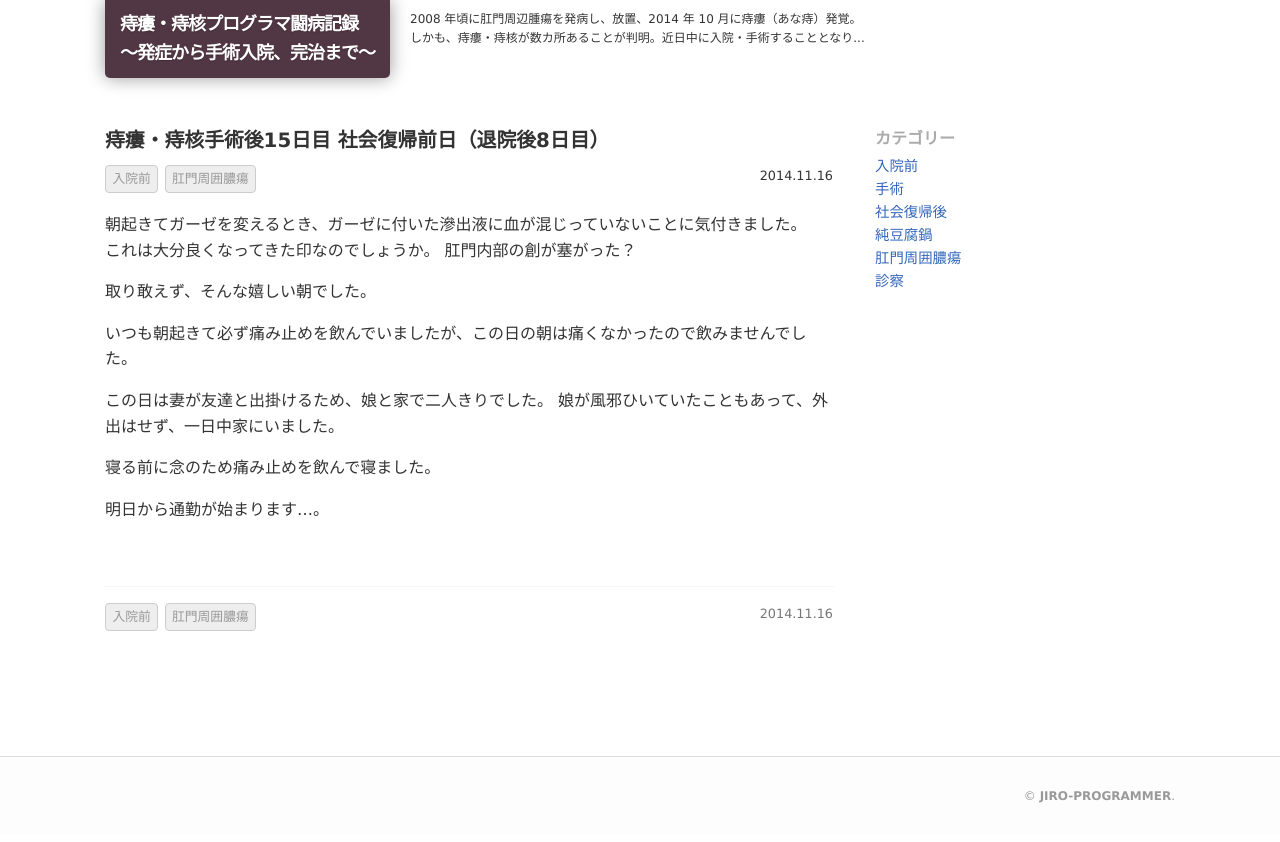
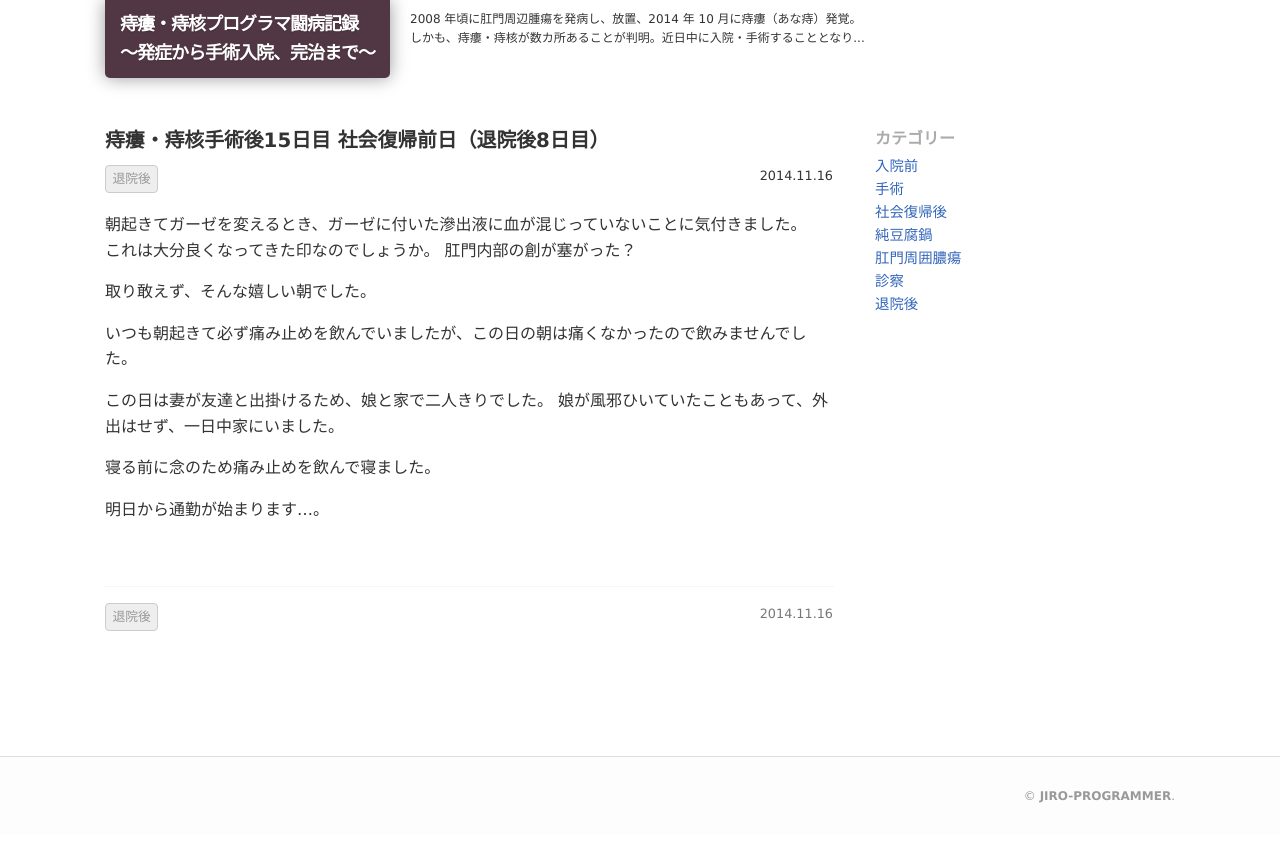
Before and after one commit to jiro-programmer/blog, a Jekyll site: the page built from _posts/2018-11-16-26.md, in a window 1280 px wide. Shown: the top 842 px of the page. Built offline with Jekyll 4.4.1, drawn with Linux system fonts in a browser that asks for light colours; a script that is not in the unit is left out.

Commit message:
Update 2018-11-16-26.md

```diff
--- a/_posts/2018-11-16-26.md
+++ b/_posts/2018-11-16-26.md
@@ -4,8 +4,7 @@ title: "痔瘻・痔核手術後15日目 社会復帰前日（退院後8日目
 date: 2014-11-16 09:00:00 +0900
 show_suffix_title: true
 tags:
-- 入院前
-- 肛門周囲膿瘍
+- 退院後
 ---
 
 朝起きてガーゼを変えるとき、ガーゼに付いた滲出液に血が混じっていないことに気付きました。
```
